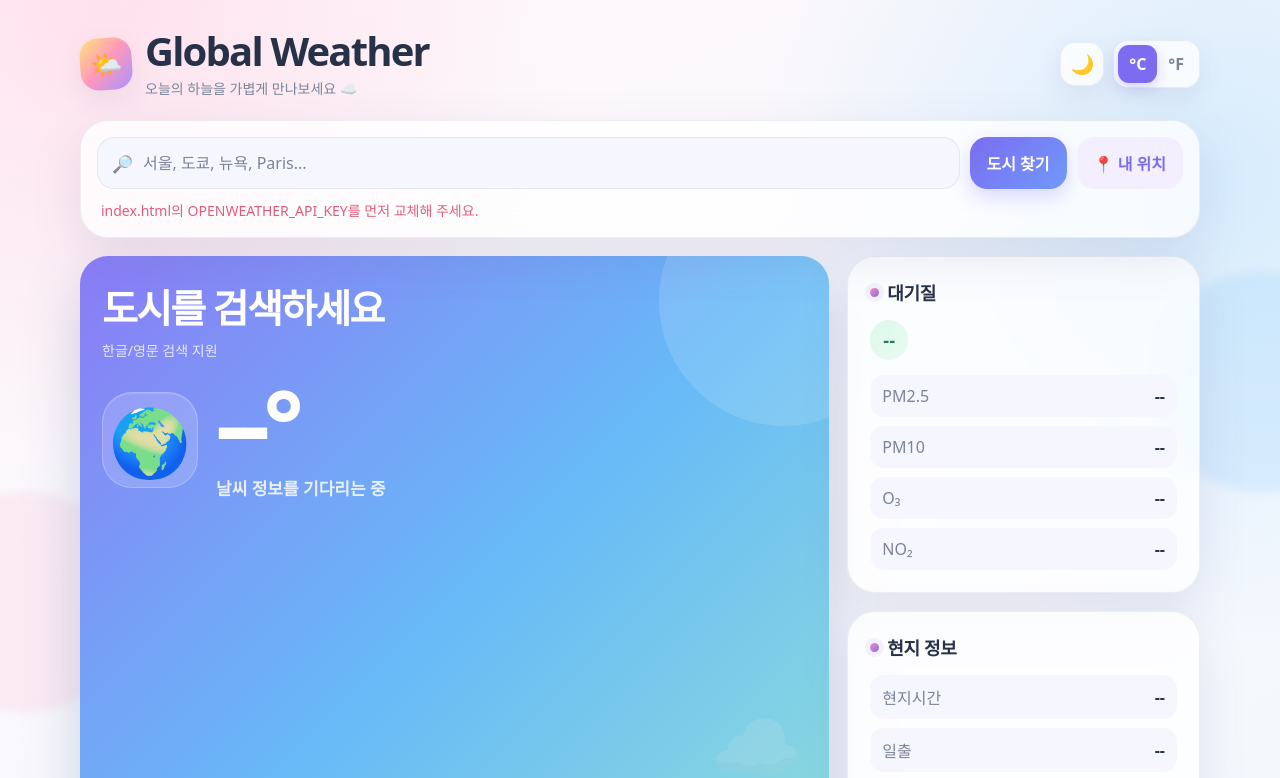
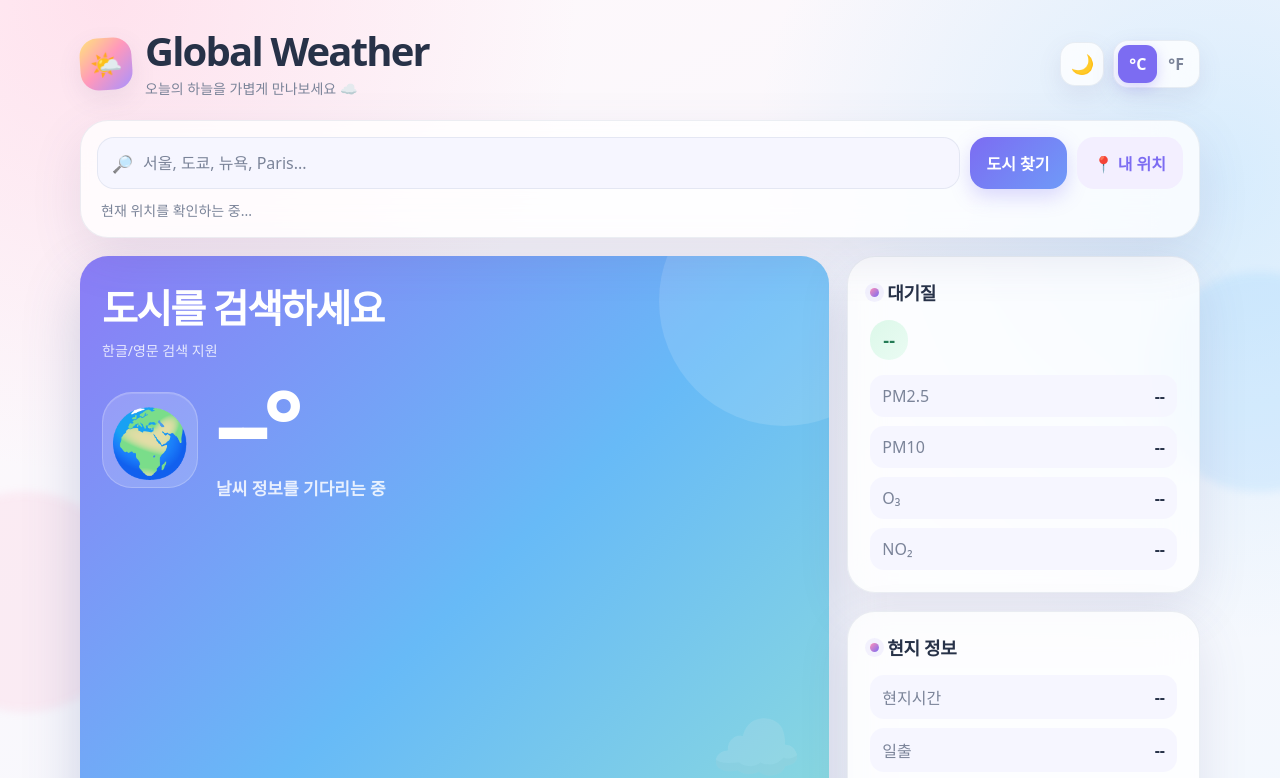
Before and after one commit to SoyeonPark087/Project1, a plain HTML site: page world-weather-webapp/index.html in a window 1280 px wide. Both pictures are taken after a click on the button "📍 내 위치". Shown: the top 778 px of the page. Drawn offline with Linux system fonts and the light colour scheme.

Commit message:
Update index.html

```diff
--- a/world-weather-webapp/index.html
+++ b/world-weather-webapp/index.html
@@ -806,7 +806,7 @@
     }
 
     function hasValidApiKey() {
-      return OPENWEATHER_API_KEY && OPENWEATHER_API_KEY !== "64b63032053b7f036fd983fc9593dc4f";
+      return OPENWEATHER_API_KEY && OPENWEATHER_API_KEY !== "my key";
     }
 
     function setStatus(message, isError = false) {
```
